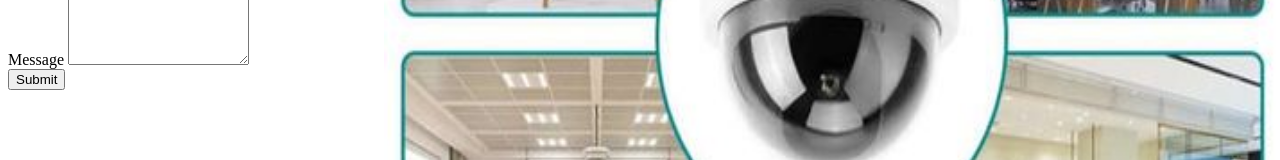
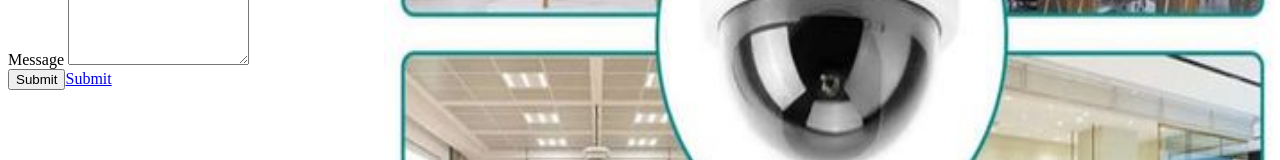
Before and after one commit to aturind/HTML-Assgnment, a plain HTML site: page FourthPage.html in a window 1280 px wide. Shown: the part 615-775 px from the top of the page. Drawn offline with Linux system fonts and the light colour scheme.

Commit message:
Update FourthPage.html

```diff
--- a/FourthPage.html
+++ b/FourthPage.html
@@ -32,7 +32,7 @@ Plot 28/30 Bombo Rd, Kampala, Uganda
 <br>
 <label> Message </label> <textarea cols="20" rows ="5" name="text"></textarea>
 <br>
-<input type="Submit" name="Submit" value="Submit">
+<input type="Submit" name="Submit" value="Submit"><a href="index.html">Submit</a></input>
 <br>
 
 </body>
```
